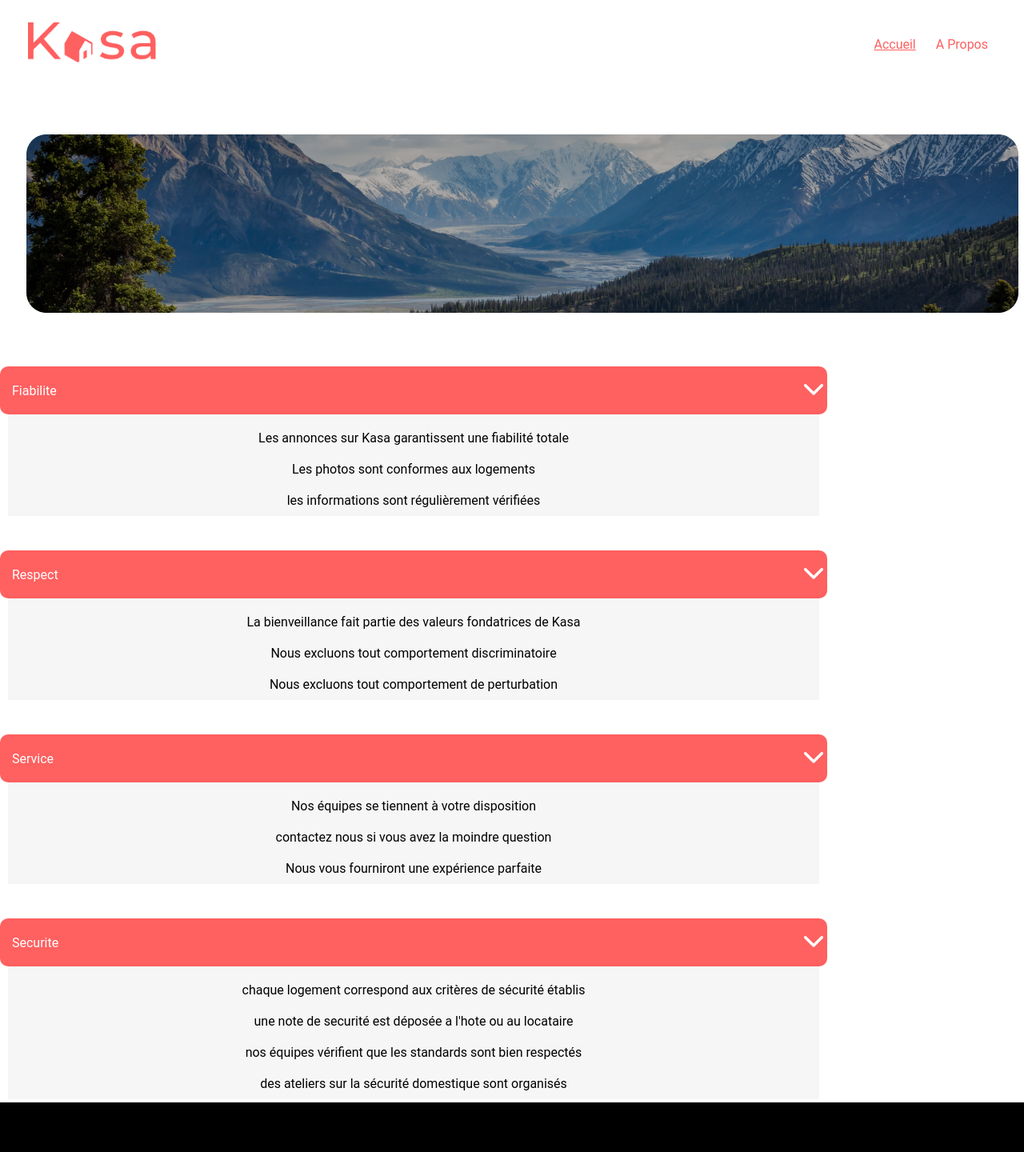
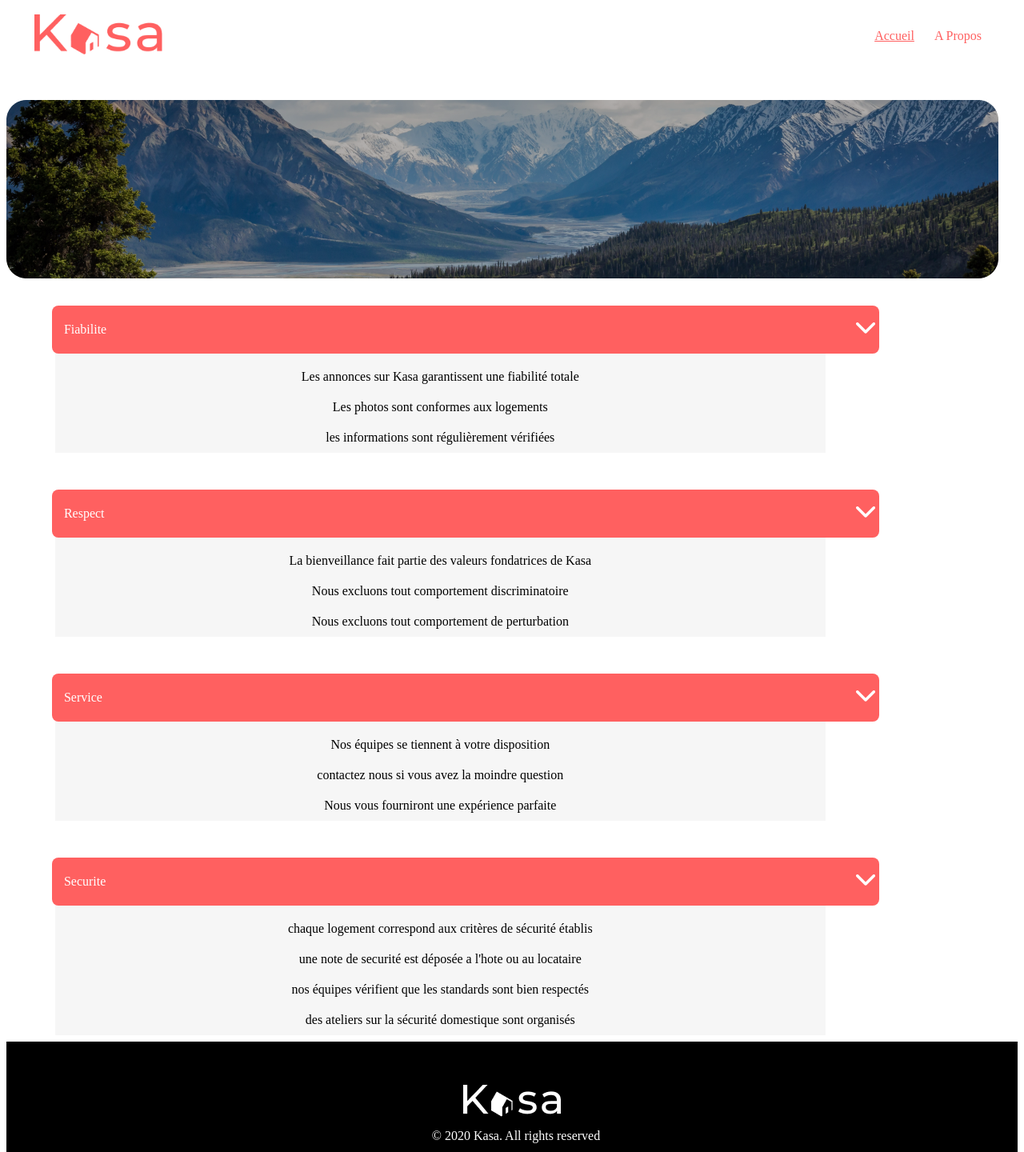
Before and after one commit to bjvc66/projet-7-kasa, a React (Create React App) app: page /about in a window 1280 px wide. Shown: the part 20-1460 px from the top of the page at 80% size. Built offline with nearby package versions, Linux system fonts and the light colour scheme.

Commit message:
modified file

```diff
--- a/src/components/appartmentPage.jsx
+++ b/src/components/appartmentPage.jsx
@@ -1,12 +1,13 @@
 import React, { useState } from "react";
 import { useParams, Navigate } from "react-router-dom";
+import './../style/components/AppartmentPage.scss';
 import Data from "./../data/logement.json";
 import Collapse from './../components/collapes.jsx';
 import Carrousel from './../components/carrousel.jsx';
 import Tag from './../components/tag.jsx';
 import Star from './../components/star.jsx';
 import Host from './../components/host.jsx';
-import './../style/components/AppartmentPage.scss';
+
 
 function AppartmentPage() {
 
--- a/src/components/carrousel.jsx
+++ b/src/components/carrousel.jsx
@@ -31,6 +31,8 @@ return (
       <img src= {rightArrow} alt=""/>
     </div>
 
+
+
     <div className="picture">
       <img src={currentPicture} alt=""/>
     </div>
--- a/src/components/error.jsx
+++ b/src/components/error.jsx
@@ -3,7 +3,7 @@ import { NavLink } from "react-router-dom";
 
 function Error() {
 
-const TextError="Oups! La page que vous demandez n'existe pas."
+const TextError="Oups ! 🙈 La page que vous demandez n'existe pas";
   return (
 
         <div className="ErrorContainer">
--- a/src/pages/home/index.jsx
+++ b/src/pages/home/index.jsx
@@ -4,7 +4,7 @@ import Header from "../../layout/header.jsx";
 import Banner from '../../components/banner.jsx';
 import Gallery from '../../components/gallery.jsx';
 import BannerImage from '../../assets/images/BannerImage.png';
-import '../../style/components/homePage.scss';
+
 function Home()  {
     return (
       <div className="home">
--- a/src/style/components/AppartmentPage.scss
+++ b/src/style/components/AppartmentPage.scss
@@ -5,14 +5,14 @@
 }
 
 .appartmentPage{
-    width: 90%;
+    width: 100%;
     border-radius: 15px;
     margin-left: 10px;
     color:$quatriary;
     font-family: "Monserat", sans-serif;
     font-size:small;
     box-sizing: border-box;
-	  font-family: "Montserrat", sans-serif;
+
 }
 
 h2{
@@ -57,16 +57,7 @@ p{
 
 //----------------------lesmedia queries----------------------------
 
-@include  mediamaxwidth(756px) {
-  .appartment-header{
-    @include flex-column;
-  }
 
-  .Alexandre_Dumas{
-    background-color: aqua;
-
-  }
-  }
 //--------------------------------------------------------------
 
 
@@ -109,14 +100,27 @@ p{
     .appartmentPage{
      height: 1050px;
     }
- //-------------------------------------------------
- @include  mediaminwidth(1125px) {
+//-------------------------------media-query laptop XL-------------------------------------
+@include  mediaminwidth(1024px) {
+
+  .Alexandre_Dumas{
+    background-color:magenta;
+
+  }
+}
+
+ //------------------------media-query laptop-------------------------
+ @include  mediamaxwidth(1024px) {
   .info{
 
     display: flex;
     flex-direction: row;
     justify-content: space-between;
     align-items:baseline;
+  }
+  .Alexandre_Dumas{
+    background-color:blue;
+
   }
 
   .appartment-Equipements{
@@ -126,3 +130,23 @@ p{
     margin-left: 15px;
   }
  }
+ //---------------------media-query tablette-----------------------
+ @include  mediamaxwidth(768px) {
+  .appartment-header{
+    @include flex-column;
+  }
+
+  .Alexandre_Dumas{
+    background-color: red;
+
+  }
+  }
+
+  //------------------------media-query portable------------------
+  @include  mediamaxwidth(425px) {
+
+    .Alexandre_Dumas{
+      background-color:green;
+
+    }
+  }
--- a/src/style/components/banner.scss
+++ b/src/style/components/banner.scss
@@ -1,6 +1,7 @@
 @import "../../utils/mixins.scss";
 .banner {
-   padding: 33px;
+
+
 
     position: relative;
 
@@ -17,11 +18,11 @@
 
 @include mediamaxwidth (780px){
   banner__img{
-    height:150px ;
+    height:inherit ;
   }
   .banner {
-    padding: 25px;
-    height: 150px;
+
+    height:inherit;
      position: relative;
 
    &__txt {
--- a/src/style/components/carrousel.scss
+++ b/src/style/components/carrousel.scss
@@ -49,9 +49,8 @@ z-index:1;
 }
 .arrowLeft{
   left:10px;
+}
 
-
-}
 .arrowRight{
   right:10px;
 
--- a/src/style/components/collapse.scss
+++ b/src/style/components/collapse.scss
@@ -8,43 +8,34 @@
 
   .collapse {
 
-      width: 100%;
+      width: 90%;
 
     }
 
   .collapse_title{
 
+   margin-left:5%;
    padding-bottom: 20%;
-   width: 80%;
+   width: 90%;
     height:50px;
     color:$tertiary;
     background-color:$quatriary ;
     margin-top: 20px;
-    border-radius: 10px;
+    border-radius: 8px;
    @include flex-between;
    position: relative;
 
    padding:5px;
    top:10px;
   }
-  .collapse_about{
 
-    width: 100%;
-     height:50px;
-     color:$tertiary;
-     background-color:$quatriary ;
-     margin-top: 20px;
-    @include flex-between;
-    position: relative;
-    top:10px;
-   }
 
   .collapse_chevron{
     padding-right: 15px;
   }
 
   .collapse_content{
-   width: 80%;
+   width: 90%;
     height: 150px;
 
 
@@ -53,6 +44,7 @@
   padding:10px;
  text-align: center;
  background-color:$primary ;
+ margin-left: 5%;
 
 }
 .text_description{
--- a/src/style/components/footer.scss
+++ b/src/style/components/footer.scss
@@ -9,14 +9,15 @@ Footer{
 
 }
 .footer__logo{
-   width: 110px;
-   height: 35px;
+   @include flex-center;
+
 
 }
 .footer__text-copyright{
     color:white;
     width: 513px;
     height: 46px;
+    margin-top: 15px;
     text-align: center;
     font: Monserat;
 }
--- a/src/style/components/header.scss
+++ b/src/style/components/header.scss
@@ -1,32 +1,34 @@
  @import "../../utils/mixins.scss";
  @import "../../style/color.scss";
+
  .ContHeader{
     @include flex-between;
-   height: 80px;
-   margin-top: 35px;
+    height: 80px;
+   margin-top: 25px;
    margin-bottom: 40px;
  }
+
  .HomeLogo{
     margin-left: 35px;
     width:160px;
     height:50px;
+}
 
- }
+.TwoLink{
+    margin-left:25px ;
 
- .TwoLink{
-    margin-left:25px ;
     text-decoration: none;
     color:$quatriary;
  }
 
- .OneLink{
+.OneLink{
    color:$quatriary;
  }
 
-.navigation{
+ .navigation{
 margin-right: 45px;
+}
 
-}
 @include mediamaxwidth(400px){
    .ContHeader{
       gap:30px;
--- a/src/style/components/homePage.scss
+++ /dev/null
@@ -1,5 +0,0 @@
-body{
-    margin:0;
-    padding:0;
-    font-family:"Roboto",sans-serif ;
-}
```
